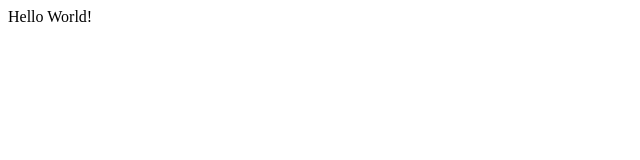
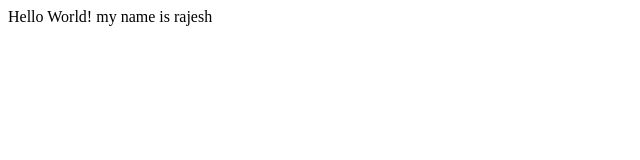
Before and after one commit to rajesh7690/Firsttest, a plain HTML site: page index.html in a window 1280 px wide. Shown: the whole page, without its empty margins (0-640 px from the left). Drawn offline with Linux system fonts and the light colour scheme.

Commit message:
My first commit

```diff
--- a/index.html
+++ b/index.html
@@ -4,6 +4,6 @@
         <title>Basic Web Page</title>
     </head>
     <body>
-Hello World!
+Hello World! my name is rajesh
     </body>
 </html>
```
